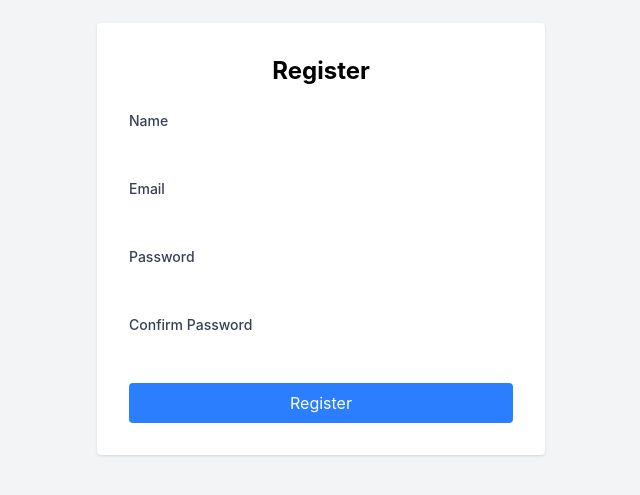
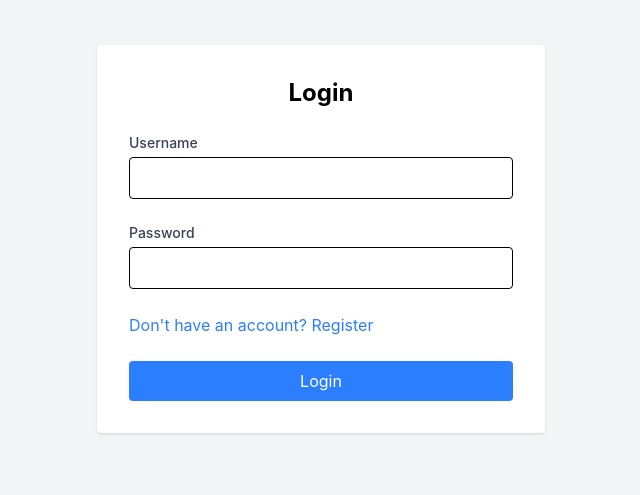
Before and after one commit to chankaran2996/sample-cli, a React (Vite) app: page /login in a window 1280 px wide. Shown: the part 161-656 px from the top of the page, without its empty margins (319-959 px from the left). Built offline with nearby package versions, Linux system fonts and the light colour scheme.

Commit message:
react router dom concept and implementation

```diff
--- a/package.json
+++ b/package.json
@@ -13,6 +13,7 @@
     "@tailwindcss/vite": "^4.2.2",
     "react": "^19.1.1",
     "react-dom": "^19.1.1",
+    "react-router-dom": "^7.14.0",
     "tailwindcss": "^4.2.2"
   },
   "devDependencies": {
--- a/src/App.jsx
+++ b/src/App.jsx
@@ -1,6 +1,8 @@
+import { BrowserRouter, Route, Routes } from "react-router-dom"
 import LoginPage from "./pages/LoginPage"
 import RegisterPage from "./pages/RegisterPage"
 import Sample from "./sample"
+import PageNotFount from "./pages/PageNotFount"
 
 
 function App() {
@@ -9,7 +11,14 @@ function App() {
 
   return (
     <>
-      <RegisterPage />
+      <BrowserRouter>
+        <Routes>
+          <Route path="/login" element={<LoginPage />} />
+          <Route path="/register" element={<RegisterPage />} />
+          <Route path="/sample" element={<Sample />} />
+          <Route path="*" element={<PageNotFount />} />
+        </Routes>
+      </BrowserRouter>
     </>
   )
 }
--- a/src/pages/LoginPage.jsx
+++ b/src/pages/LoginPage.jsx
@@ -1,4 +1,5 @@
 import React, { useState } from 'react'
+import { Link, useNavigate } from 'react-router-dom'
 
 const LoginPage = () => {
     // const [username, setUsername] = useState('')
@@ -8,6 +9,12 @@ const LoginPage = () => {
         password: ''
     })
     const [error, setError] = useState('')
+
+    const navigate = useNavigate()
+
+    const handileClick = () => {
+        navigate('/register')
+    }
 
     const handleLogin = async (e) => {
         e.preventDefault()
@@ -55,6 +62,9 @@ const LoginPage = () => {
                 onChange={(e) => setLoginData({ ...loginData, password: e.target.value })}
             />
           </div>
+          <div>
+            <p className="text-blue-500 hover:underline" onClick={handileClick}>Don't have an account? Register</p>
+          </div>
           <button
             type="submit"
             className="w-full px-4 py-2 text-white bg-blue-500 rounded hover:bg-blue-600"
--- /dev/null
+++ b/src/pages/PageNotFount.jsx
@@ -0,0 +1,9 @@
+import React from 'react'
+
+const PageNotFount = () => {
+  return (
+    <h1>PageNotFount</h1>
+  )
+}
+
+export default PageNotFount
--- a/src/pages/RegisterPage.jsx
+++ b/src/pages/RegisterPage.jsx
@@ -1,4 +1,5 @@
 import React, { useState } from 'react'
+import { Link } from 'react-router-dom'
 
 const RegisterPage = () => {
     const [name , setName] = useState('')
@@ -9,6 +10,10 @@ const RegisterPage = () => {
 
     const handleSubmit = (e) => {
         e.preventDefault()
+        if(!name || !email || !password || !confirmPassword){
+            setError('All fields are required')
+            return
+        }
         if(password !== confirmPassword){
             setError('Passwords do not match')
             return
@@ -27,9 +32,7 @@ const RegisterPage = () => {
                 <input
                     type="text"
                     value={name}
-                    onChange={(e) => setName(e.target.value)}
-                    required
-                />
+                    onChange={(e) => setName(e.target.value)}                />
             </div>
             <div>
                 <label className="block text-sm font-medium text-gray-700">Email</label>
@@ -37,7 +40,6 @@ const RegisterPage = () => {
                     type="email"
                     value={email}
                     onChange={(e) => setEmail(e.target.value)}
-                    required
                 />
             </div>
             <div>
@@ -46,7 +48,6 @@ const RegisterPage = () => {
                     type="password"
                     value={password}
                     onChange={(e) => setPassword(e.target.value)}
-                    required
                 />
             </div>
             <div>
@@ -55,8 +56,10 @@ const RegisterPage = () => {
                     type="password"
                     value={confirmPassword}
                     onChange={(e) => setConfirmPassword(e.target.value)}
-                    required
                 />
+            </div>
+            <div>
+                <p><Link to="/login" className="text-blue-500 hover:underline">Already have an account? Login</Link></p>
             </div>
             <button type="submit" className="w-full px-4 py-2 text-white bg-blue-500 rounded hover:bg-blue-600">Register</button>
         </form>
```
Also changed, not shown: 1 other file (tests, documents, lock files or other folders).
